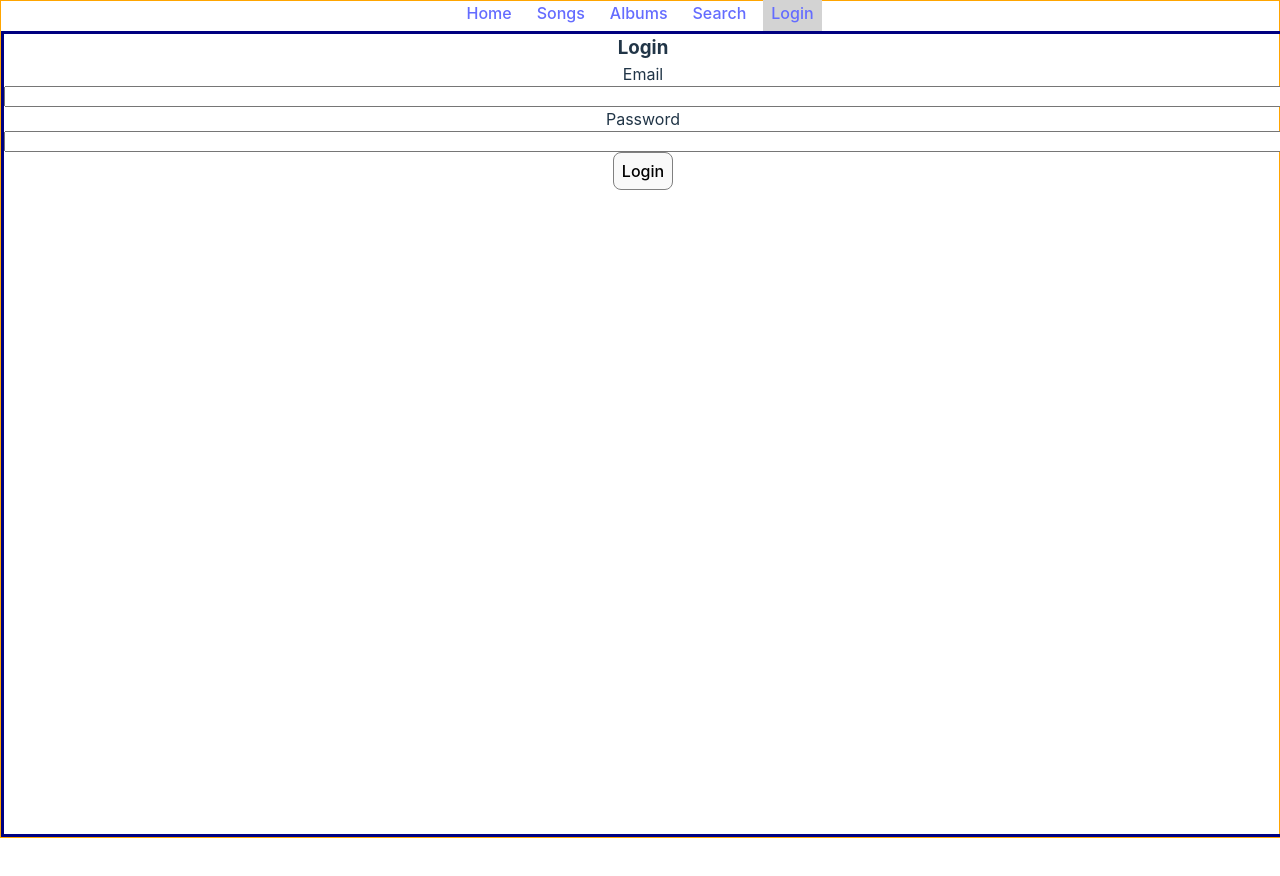
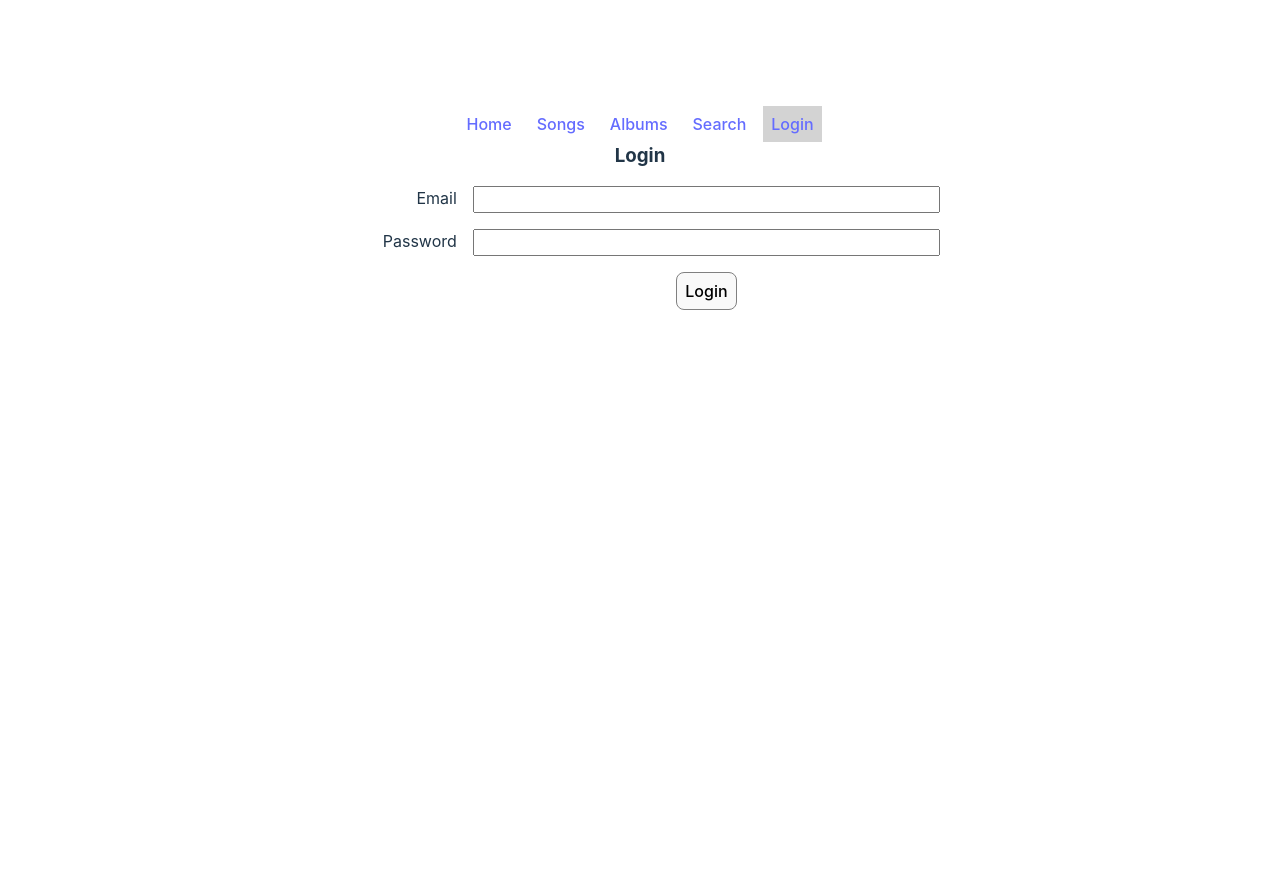
Before and after one commit to kevinjapan/WeeSongs, a Vue app: page /login in a window 1280 px wide. Shown: the top 876 px of the page. Before the commit the page ends 838 px from the top, so only its background shows below. Built offline with nearby package versions, Linux system fonts and the light colour scheme.

Commit message:
Update style.css

```diff
--- a/src/style.css
+++ b/src/style.css
@@ -28,7 +28,6 @@ a:hover {
 body {
   margin: 0;
   display: flex;
-  /* place-items: center; to do : review/familiarize */
   min-width: 320px;
   min-height: 100vh;
 }
@@ -81,12 +80,12 @@ button:focus-visible {
 .app {
    max-width: 1280px;
    margin: 0 auto;
+   margin-top:7rem; /* clear fixed menus */
    text-align: center;
-   width:100%;border:solid 1px orange;
+   width:100%;
    padding:0;
 }
 main {
-   border:solid 3px navy;
    width:100%;
 }
 ul {
@@ -130,6 +129,10 @@ ul {
 
 .m_1 {margin:1rem;}
 .mx_1 {margin-left:1rem;margin-right:1rem;}
+.mt_3 {margin-top:3rem;}
+.mt_4 {margin-top:4rem;}
+.mt_5 {margin-top:5rem;}
+.mt_7 {margin-top:7rem;}
 .p_1 {padding:1rem;}
 .p_0\.5 {padding:.5rem;}
 .py_0\.5 {padding-top:.5rem;padding-bottom:.5rem;}
@@ -139,3 +142,29 @@ ul {
 .relative {
    position:relative;
 }
+
+/*
+   forms
+*/
+form {
+   max-width:600px;
+   margin:1rem;
+   margin-left:auto;
+   margin-right:auto;
+   text-align:right;
+}
+.form_grid {
+   -ms-grid-columns: 1fr 4fr;
+   grid-template-columns: 1fr 4fr;
+   gap:1rem;
+}
+.form_ctrls {
+   width:100%;
+   background:yellow;
+}
+input {
+   padding:.25rem;
+}
+.readonly_input {
+   border:solid 1px lightgrey;
+}
```
